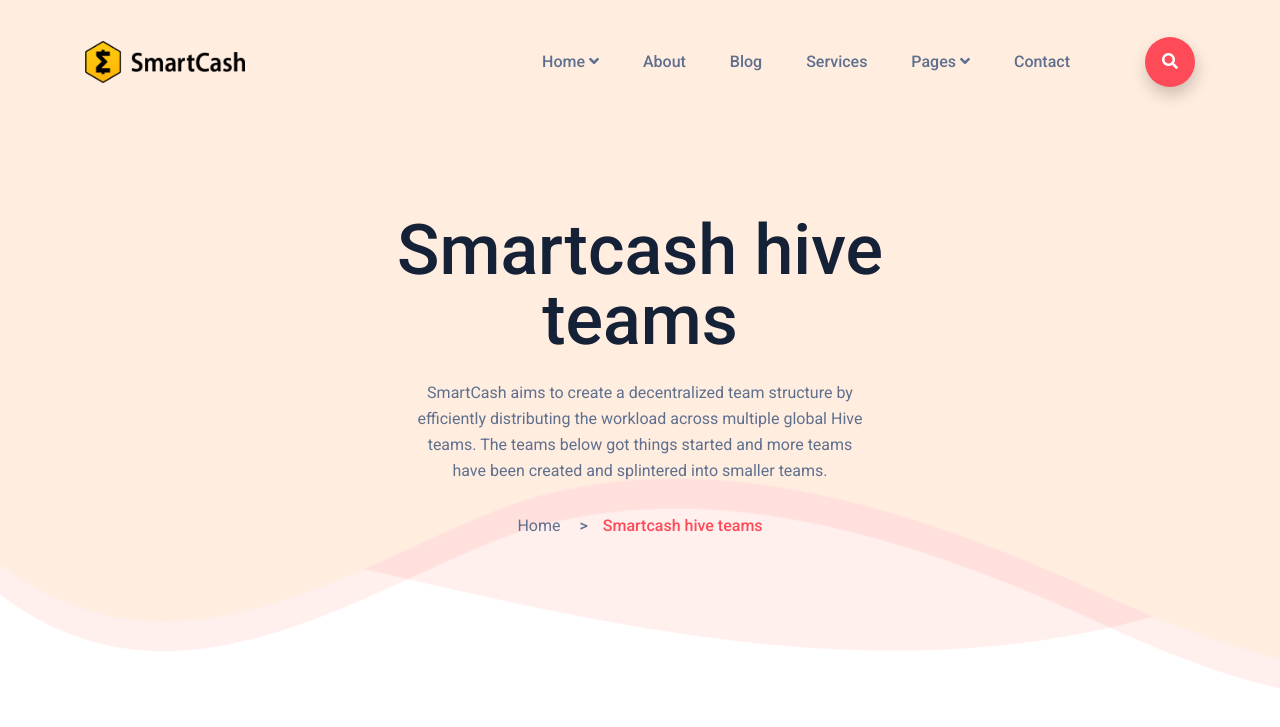
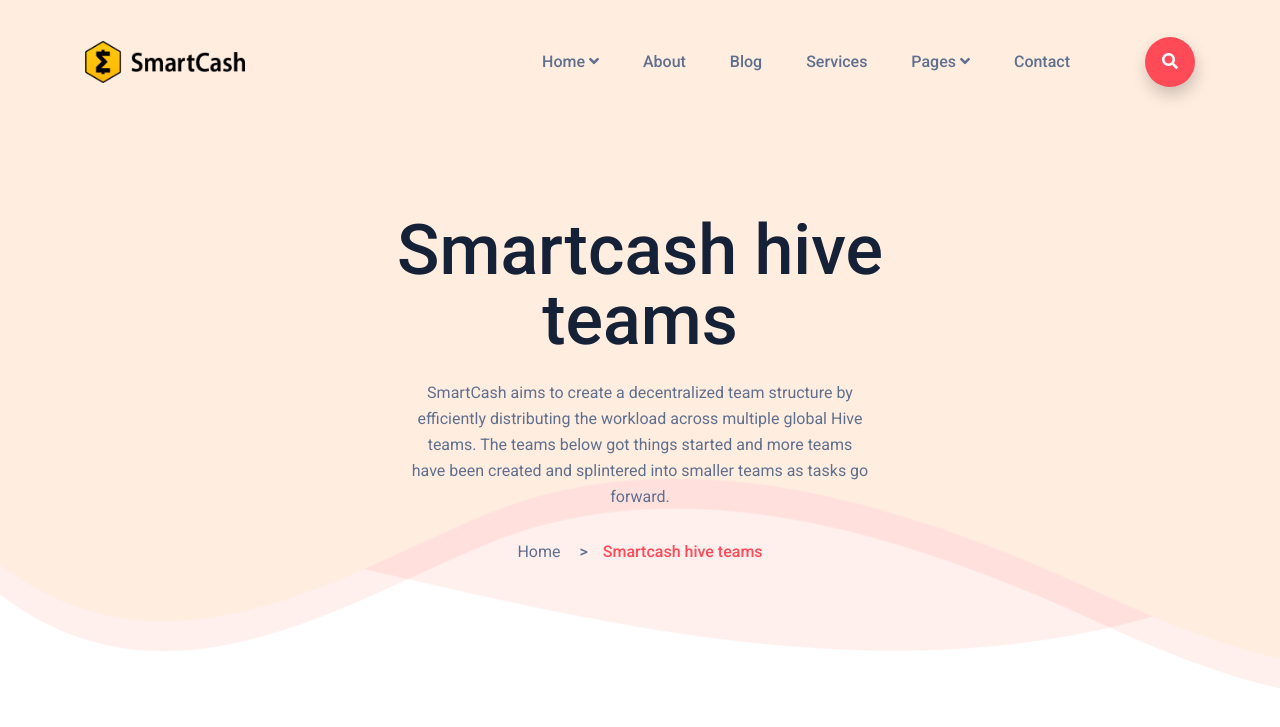
Before and after one commit to SmartCash/smartcash.github.io, a Jekyll site: the page built from team.html, in a window 1280 px wide and 900 px high, cut to the strip 0-811 px from the top of the window. Shown: the top 727 px of the strip. Built offline with Jekyll 4.4.1, drawn with Linux system fonts in a browser that asks for light colours; comment, search, counter and statistics services are not loaded.

Commit message:
Update team.html

```diff
--- a/team.html
+++ b/team.html
@@ -1,7 +1,7 @@
 ---
 layout: default
 title: "SmartCash Hive Teams"
-description: "SmartCash aims to create a decentralized team structure by efficiently distributing the workload across multiple global Hive teams. The teams below got things started and more teams have been created and splintered into smaller teams."
+description: "SmartCash aims to create a decentralized team structure by efficiently distributing the workload across multiple global Hive teams. The teams below got things started and more teams have been created and splintered into smaller teams as tasks go forward."
 ---
 
 {% include page_header.html %}
```
